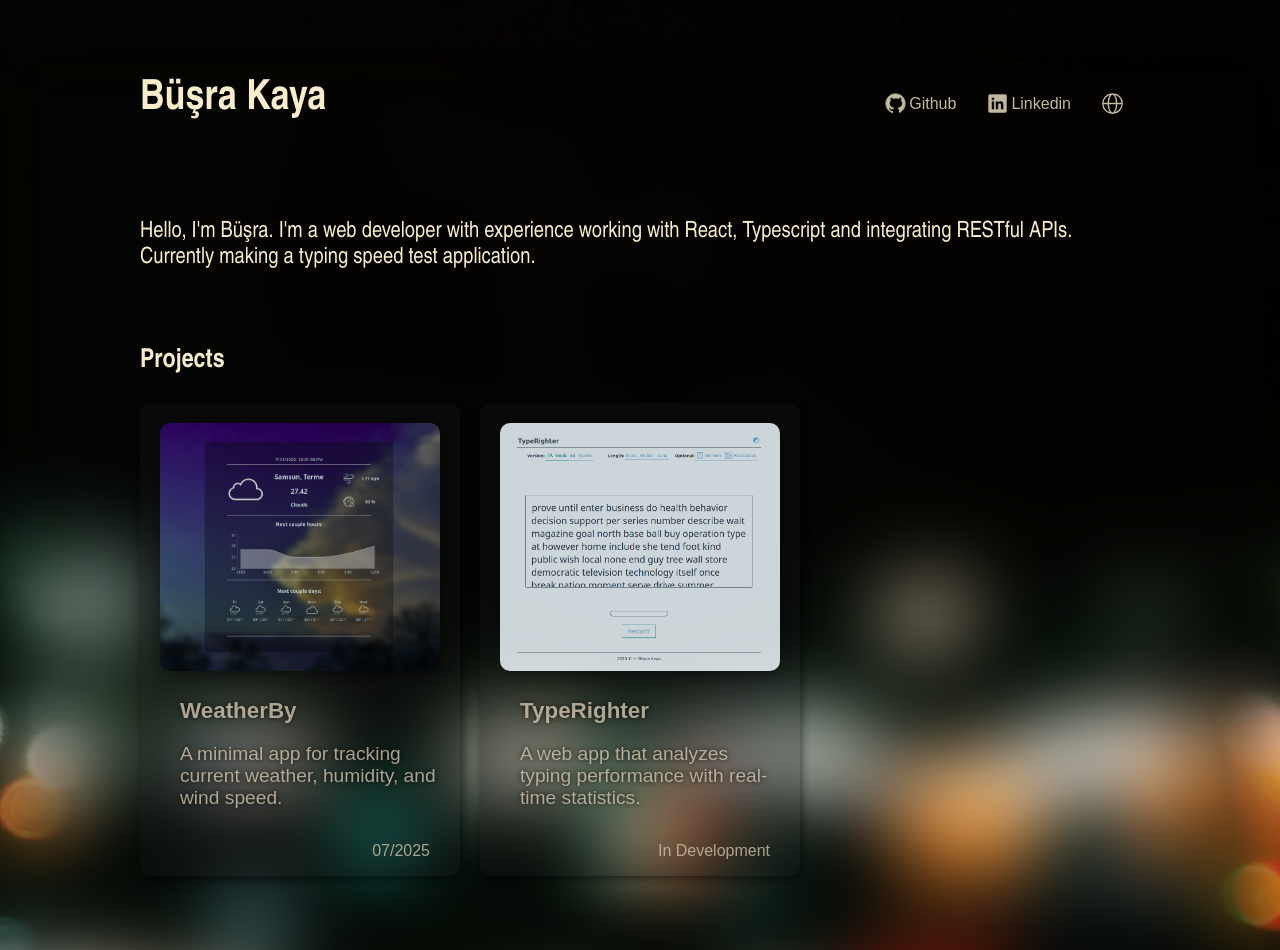
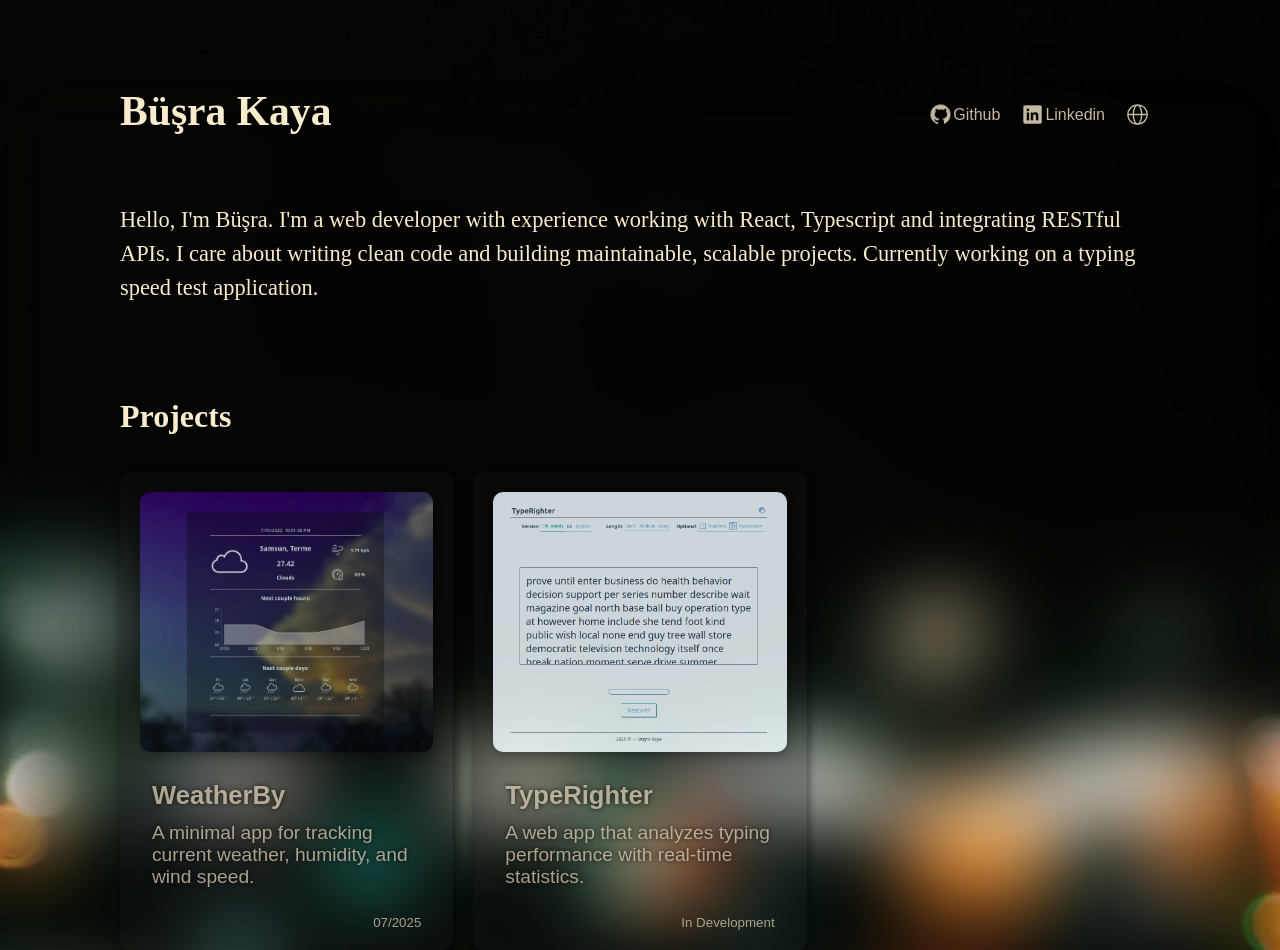
Before and after one commit to bus-ra-kaya/portfolio, a React (Vite) app: page / in a window 1280 px wide. Shown: the top 950 px of the page. Built offline with nearby package versions, Linux system fonts and the light colour scheme.

Commit message:
add css variables and  aria labels

```diff
--- a/src/App.css
+++ b/src/App.css
@@ -1,29 +1,28 @@
 .app-container {
-  margin: 50px 120px;
+  margin: var(--space-xxl) var(--space-xxxl) ;
 }
 
 .navbar {
   display: flex;
   flex-direction: row;
-  padding: 25px 20px;
 }
 
-a {
+.link {
   color: var(--color-text);
   text-decoration: none;
-  font-size: 1.5em;
+  font-size: var(--font-size-body);
 }
 
 .navbar-right {
-  margin-left: auto;
+  margin-left: var(--space-auto);
 }
 
 .title {
-  margin-left: 50px;
-  margin-right: auto;
+  margin-left: var(--space-xl);
+  margin-right: var(--space-auto);
   text-align: left;
   white-space: nowrap;
-  font-size: 2.6rem;
+  font-size: var(--font-size-h1);
 }
 
 .nav-btn {
@@ -32,15 +31,16 @@ a {
   background-color: transparent;
   border: none;
   color: var(--color-btn);
-  padding: 12px;
-  font-size: 1rem;
-  margin: 4px 2px;
+  padding: var(--space-sm) var(--space-xs);
+  font-size: var(--font-size-s);
+  margin: var(--space-xs) var(--space-none);
   cursor: pointer;
   transition: transform 0.15s ease;
 }
 
 .nav-btn:hover, .github-btn:hover{
   color: var(--color-btn-hover);
+  -webkit-transform: scale(1.03);
   transform: scale(1.03);
 }
 
@@ -48,13 +48,14 @@ a {
   color: var(--color-btn-press);
 }
 
+h3 {
+  font-size: var(--font-size-h2);
+}
 .description {
-  display: block;
-  margin: 20px auto;
+  margin: var(--space-md) var(--space-auto);
+  padding-top: var(--space-sm);
   max-width: 1200px;
-  padding: 20px;
-  font-size: 1.4rem;
-  height: 90%;
+  font-size: var(--font-size-md);
 }
 
 .github {
@@ -75,7 +76,6 @@ a {
 .github, .linkedin, .world{
   width: 25px;
   height: 25px;
-  padding-left: 2px;
 }
 
 .duck {
@@ -121,12 +121,11 @@ a {
   background-color: hsla(0, 3%, 12%, 0.301);
   box-shadow: 2px 4px 10px hsla(0, 0%, 0%, 0.6);
   border-radius: 10px;
-  padding: 0px 20px;
+  padding: var(--space-none) var(--space-md);
   opacity: 0.85;
   cursor: pointer;
   border: none;
   color: var(--color-btn);
-  font-size: 1rem;
 }
 
 
@@ -135,7 +134,7 @@ a {
   width: 100%;
   box-shadow: 2px 4px 10px hsla(0, 0%, 0%, 0.3);
   border-radius: 10px;
-  margin-top: 20px;
+  margin-top: var(--space-md);
 }
 
 .project-card:hover {
@@ -147,17 +146,18 @@ a {
 
 .project-desc {
   height: 80px;
-  font-size: 1.2rem;
+  font-size: var(--font-size-body);
   text-shadow: 0px 0px 5px black;
   text-align: left;
-  margin-left: 20px;
+  margin: var(--space-sm);
+  font-weight: 400;
 }
 
 .project-card h3 {
-  font-size: 1.4rem;
-  margin-left: 20px;
+  font-size: var(--font-size-h4);
+  margin-left: var(--space-sm);
   text-shadow: 0px 0px 5px black;
-  margin-bottom: 0;
+  margin-bottom: var(--space-none);
   display: flex;
   text-align: left;
 }
@@ -165,7 +165,8 @@ a {
 .status {
   display: flex;
   justify-content: end;
-  margin-right: 10px;
+  margin-right: var(--space-sm);
+  margin-bottom: var(--space-md);
 }
 
 footer, .contact {
@@ -173,21 +174,21 @@ footer, .contact {
   justify-content: center;
   align-items: center;
   flex-direction: column;
-  padding-bottom: 20px;
+  padding-top: var(--space-md);
 }
 
 .contact {
-  margin: 60px 0;
+  margin-bottom: var(--space-xl);
 }
 
 .contact h1 {
-  font-size: 3rem;
+  font-size: var(--font-size-h1);
 }
 
 .contact button{
   border: 1px solid var(--color-btn);
   border-radius: 15px;
-  transition: transform 0.1.5s ease;
+  transition: transform 0.15s ease;
   cursor: pointer;
 }
 
@@ -209,22 +210,19 @@ footer, .contact {
   top: 160px;
   left: 0;
   right: 0;
-  margin: 0 auto;
+  margin: var(--space-none) var(--space-auto);
   height: 550px;
-  width: 950px;
+  width: 920px;
   border-radius: 10px;
   color: var(--color-text);
-  font-size: 1.2rem;
   display: grid;
   grid-template-columns: 2fr 1fr;
   background-color: hsl(60, 1%, 15%);
   box-shadow: 2px 4px 10px hsla(0, 0%, 0%, 0.671);
-  transition: 0.15s ease;
-
 }
 
 .card-detail img {
-  margin: auto;
+  margin: var(--space-auto);
   border-radius: 10px;
   box-shadow: 2px 4px 10px hsla(0, 0%, 0%, 0.6);
   place-self: center;
@@ -234,41 +232,43 @@ footer, .contact {
 }
 
 .card-detail h3 {
-  font-size: 2rem;
+  font-size: var(--font-size-h4);
 }
-.info section {
-  text-align: left;
-  margin-right: 10px;
+
+.info {
+  margin-right: var(--space-md);
+  margin-top: var(--space-sm);
+  font-size: var(--font-size-body);
+}
+
+.info span {
+  font-weight: 600;
 }
 
 .github-btn {
-  display: flex;
-  flex-direction: row;
-  gap: 2px;
   background-color: transparent;
   border: 1px solid var(--color-btn);
   color: var(--color-text);
-  padding: 10px 16px;
+  padding: var(--space-sm) var(--space-md);
   border-radius: 10px;
-  font-size: 1.2rem;
-  margin: 10px 0;
-  transition: 0.15s ease;
+  font-size: var(--font-size-body);
+  margin: var(--space-sm) var(--space-auto);
+  transition: 0.1s ease;
+  cursor:pointer;
+  align-self: center;
+  display: flex;
+  align-items: center;
 }
 
-.github-link > * {
-  display: inline-block;
+@media (max-width: 1550px) {
+  .title{
+    margin: var(--space-none);
   }
-
-@media (max-width: 1500px) {
-  .title{
-    margin: 0;
-  }
-
 }
 
 @media (max-width: 1150px) {
   .app-container{
-    margin: 30px 50px;
+    margin: var(--space-xxl) var(--space-xl);
   }
 
   .description {
@@ -283,30 +283,33 @@ footer, .contact {
   height: 500px;
   width: 850px;
   grid-template-columns: 4fr 3fr;
-  padding: 0px;
-  font-size: 1.1rem;
-  gap: 0px;
+  font-size: var(--font-size-body);
   }
+
   .card-detail img {
     width: 435px;
     height: 400px;
+  }
+
+  .info {
+    margin: 0;
   }
 }
 
 @media(max-width: 850px){
   .card-detail {
-      height: 900px;
+    height: 850px;
     width: 450px;
     grid-template-columns: none;
     grid-template-rows: 2fr 3fr;
     }
   .card-detail img {
-      margin-top: 20px;
+    margin-top: var(--space-md);
       width: 405px;
       height: 360px;
   }
   .info {
-      margin: 10px 30px 30px 30px;
+    margin: var(--space-lg);
   }
 }
 
@@ -314,22 +317,17 @@ footer, .contact {
 @media (max-width: 800px) {
 
   .app-container{
-    margin: 30px 30px;
+    margin: var(--space-xl);
   }
 
   .title {
-    font-size: 2.4rem;
-    margin-left: 0;
+    font-size: var(--font-size-h1);
   }
   .description {
       max-width: 500px;
     }
-  span {
+  .nav-btn span {
     display: none;
-  }
-
-  .navbar-right {
-    margin-right: -10px;
   }
 
   .projects {
@@ -337,17 +335,29 @@ footer, .contact {
   }
 
   .contact h1 {
-  font-size: 1.8rem;
+  font-size: var(--font-size-h1);
+  }
+
+   .info {
+    margin: var(--space-md);
   }
 }
 
 @media (max-width: 450px) {
+  .app-container {
+    margin: var(--space-xl) var(--space-lg);
+  }
 
   .title {
-    font-size: 2rem;
-    margin-left: 0;
+    margin-top: var(--space-sm);
+    font-size: var(--font-size-h2);
   }
-  .app-container {
-    margin: 30px 20px;
+
+  .card-detail {
+    width: 380px;
+    }
+  .card-detail img {
+    width: 350px;
+    height: 300px;
   }
 }
--- a/src/App.tsx
+++ b/src/App.tsx
@@ -3,26 +3,28 @@ import Project from './components/project';
 import LangToggle from './components/langToggle';
 import {useTranslation} from "react-i18next";
 
-export default function App() {
+export default function App():React.JSX.Element {
   const { t } = useTranslation();
 
 
   return (
     <div className="app-container">
-      <nav className="navbar">
-              <a href="/">
+      <nav className="navbar" aria-label={t("mainNav")}>
+              <a href="/" className='link' aria-label={t("home")}>
                 <h1 className="title">Büşra Kaya</h1>
             </a>
           <div className="navbar-right">
 
-              <a href="https://github.com/bus-ra-kaya" target="_blank">
-                <button className='nav-btn'>
+              <a href="https://github.com/bus-ra-kaya" target="_blank" className='link'
+              rel='noopener noreferrer'>
+                <button className='nav-btn' aria-label="Github">
                   <div className="github icon"></div>
                   <span>Github</span>
                 </button>
               </a>
-              <a href="https://www.linkedin.com/in/bus-ra-ka-ya/" target="_blank">
-                <button className='nav-btn'>
+              <a href="https://www.linkedin.com/in/bus-ra-ka-ya/" target="_blank" className='link'
+              rel='noopener noreferrer'>
+                <button className='nav-btn' aria-label='Linkedin'>
                   <div className="linkedin icon"></div>
                   <span>Linkedin</span>
                 </button>
@@ -36,7 +38,7 @@ export default function App() {
 
         <br />
         <h3>{t("projects")}</h3>
-      <section className='projects'>
+      <section className='projects' aria-label={t("projects")}>
         <Project
         image="./weatherby.png"
         imageAlt={t("WeatherBy.alt")}
@@ -61,10 +63,11 @@ export default function App() {
 
       </main>
 
-      <section className="contact">
+      <section className="contact" aria-label={t("emailMe")}>
         <h1>{t("createTogether")}</h1>
         <a href="mailto:kaya41@protonmail.com">
-          <button className='nav-btn'>kaya41@protonmail.com</button>
+          <button className='nav-btn'>
+             kaya41@protonmail.com</button>
         </a>
       </section>
 
--- a/src/index.css
+++ b/src/index.css
@@ -3,7 +3,31 @@
   --color-btn:  hsl(39, 23%, 70%);
   --color-btn-hover:  hsl(42, 77%, 89%);
   --color-btn-press:hsl(42, 14%, 59%);
-  --color-accent:hsl(15, 70%, 65%);
+  --color-accent:hsl(15, 77%, 71%);
+  --color-muted: hsl(42, 30%, 45%);
+
+  --space-none: 0;
+  --space-auto: auto;
+
+  --space--xxxs: 4px;
+  --space--xxs: 8px;
+  --space-xs: 10px;
+  --space-sm: 12px;
+  --space-md: 20px;
+  --space-md-lg: 24px;
+  --space-md-plus: 26px;
+  --space-lg: 30px;
+  --space-xl: 50px;
+  --space-xxl:80px;
+  --space-xxxl: 120px;
+
+
+  --font-size-s: 1rem;
+  --font-size-body: 1.2rem;
+  --font-size-md: 1.4rem;
+  --font-size-h4: 1.6rem;
+  --font-size-h2: 2rem;
+  --font-size-h1: 2.6rem;
 }
 
 
@@ -12,12 +36,21 @@ body {
     background-repeat:no-repeat;
     background-size: cover;
     background-position: center;
-    font-family: 'Arial Narrow', Arial, sans-serif;
+    font-family: 'Times New Roman', Times, serif;
     color: var(--color-text);
     backdrop-filter: blur(40px);
     height: 100%;
     width: 100%;
     box-sizing: border-box;
-    margin: 0;
-    padding: 0;
+    margin: var(--space-none);
+    padding: var(--space-none);
+    line-height: 1.5;
 }
+
+@media (max-width: 768px) {
+  :root {
+    --color-btn: hsl(39, 28%, 72%);
+    --color-btn-hover: hsl(42, 80%, 92%);
+    --color-btn-press: hsl(42, 18%, 63%);
+  }
+}
--- a/src/locales/en/translation.json
+++ b/src/locales/en/translation.json
@@ -1,7 +1,9 @@
 {
-  "description": "Hello, I'm Büşra. I'm a web developer with experience working with React, Typescript and integrating RESTful APIs. Currently making a typing speed test application.",
+  "description": "Hello, I'm Büşra. I'm a web developer with experience working with React, Typescript and integrating RESTful APIs. I care about writing clean code and building maintainable, scalable projects. Currently working on a typing speed test application.",
   "switchLang": "Change language to Turkish",
   "projects": "Projects",
+  "mainNav":"Navigation",
+  "home":"main page",
   "WeatherBy": {
     "header": "WeatherBy",
     "desc": "A minimal app for tracking current weather, humidity, and wind speed.",
@@ -9,7 +11,7 @@
     "details": ["Search any city or select a location via interactive map.",
                 "Live location time updates for selected location.",
                 "Dynamic weather data pulled from OpenWeather."],
-    "tech": "HTML, CSS, Javascript, React, APIs",
+    "tech": "HTML, CSS, Javascript, React",
     "github": "https://github.com/bus-ra-kaya/Weatherby"
   },
   "TypeRighter": {
@@ -22,9 +24,9 @@
     "tech": "HTML, CSS, React, Typescript",
     "github": "https://github.com/bus-ra-kaya/type-righter"
   },
-  "details": "Details:",
   "tech-used": "Technologies used:",
   "wip": "In Development",
   "githubLink":"Github",
-  "createTogether": "Let's create together!"
+  "createTogether": "Let's create together!",
+  "emailMe":"Send an email"
 }
--- a/src/locales/tr/translation.json
+++ b/src/locales/tr/translation.json
@@ -1,7 +1,9 @@
 {
-  "description": "Merhaba, ben Büşra. React, Typescript ve RESTful API kullanımında deneyimli bir web geliştiricisiyim. Şu anda bir yazma hızı testi geliştiriyorum.",
+  "description": "Merhaba, ben Büşra. React, Typescript ve RESTful API kullanımında deneyimli bir web geliştiricisiyim. Temiz kod yazımına ve sürdürülebilir proje yapısına önem veririm. Şu anda bir yazma hızı testi geliştiriyorum.",
   "switchLang": "Dili İngilizceye çevir",
   "projects": "Projeler",
+  "mainNav":"Navigasyon",
+  "home":"ana sayfa",
   "WeatherBy": {
     "header": "WeatherBy",
     "desc": "Anlık hava durumu, nem ve rüzgar hızını takip etmeye yarayan minimal bir uygulama.",
@@ -26,9 +28,9 @@
     "tech": "HTML, CSS, React, Typescript",
     "github": "https://github.com/bus-ra-kaya/type-righter"
   },
-  "details": "Detaylar:",
   "tech-used": "Kullanılan teknolojiler:",
   "wip": "Geliştirme aşamasında",
   "githubLink":"Github",
-  "createTogether": "Birlikte üretelim!"
+  "createTogether": "Birlikte üretelim!",
+  "emailMe":"Email gönder"
 }
```
Also changed, not shown: src/components/project.tsx (+27 -8 lines). Lines whose indentation alone changed are shown as unchanged.
